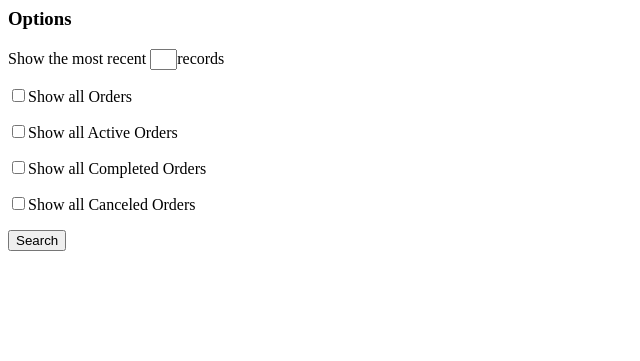
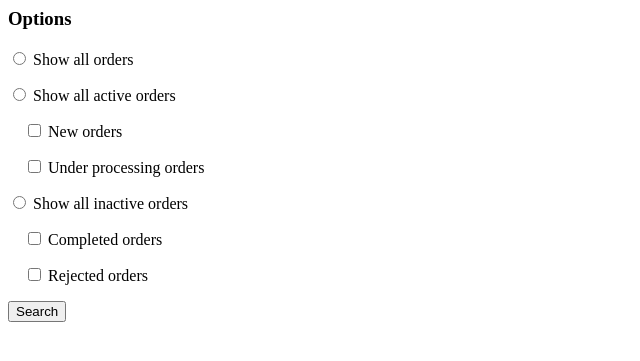
Before and after one commit to COMP231-S62G1/FoodOrderSystem062Sec62G1, a PHP site: page /operatorLeftMenu.php in a window 1280 px wide. Shown: the top 361 px of the page, without its empty margins (0-640 px from the left). Run offline with PHP 8.4, Linux system fonts and the light colour scheme; data that the repository does not hold is empty.

Commit message:
Implement order list filtering logics

```diff
--- a/Server/web/operator/operatorLeftMenu.php
+++ b/Server/web/operator/operatorLeftMenu.php
@@ -1,18 +1,64 @@
 	<div id="left">
 		<h3>Options</h3>
 		<p class="auto-style2">
-		Show the most recent
-		<input name="txtRecords" style="width: 27px" type="text" />records</p>
-		<p class="auto-style2">
-		<input name="ckAllOrders" type="checkbox" />Show all Orders</p>
-		<p class="auto-style2">
-		<input name="ckActiveOrders" type="checkbox" />Show all Active Orders</p>
-		<p class="auto-style2">
-		<input name="ckActiveOrders0" type="checkbox" />Show all Completed Orders</p>
-		<p class="auto-style2">
-		<input name="ckActiveOrders1" type="checkbox" />Show all Canceled Orders</p>
+		<input name="listType" type="radio" value="all" id="typeAll"
+<?php
+    if($rdoType == "all")
+        echo " checked";
+?>
+               /> Show all orders</p>
+        <p class="auto-style2">
+		<input name="listType" type="radio" value="active" id="typeActive"
+<?php
+    if($rdoType == "active")
+        echo " checked";
+?>
+               /> Show all active orders</p>
+            <p class="auto-style2">
+            &nbsp;&nbsp;&nbsp;&nbsp;<input name="new" type="checkbox" id="activeNew"
+<?php
+    if($rdoType == "active"){
+        if($chkOption == "all" || $chkOption == "new")
+            echo " checked";
+    }
+?>
+                                           /> New orders</p>
+            <p class="auto-style2">
+            &nbsp;&nbsp;&nbsp;&nbsp;<input name="confirmed" type="checkbox" id="activeConfirmed"
+<?php
+    if($rdoType == "active"){
+        if($chkOption == "all" || $chkOption == "confirmed")
+            echo " checked";
+    }
+?>
+                                           /> Under processing orders</p>
+        <p class="auto-style2">
+		<input name="listType" type="radio" value="inactive" id="typeInactive"
+<?php
+    if($rdoType == "inactive")
+        echo " checked";
+?>
+               /> Show all inactive orders</p>
+            <p class="auto-style2">
+            &nbsp;&nbsp;&nbsp;&nbsp;<input name="completed" type="checkbox" id="inactiveCompleted"
+<?php
+    if($rdoType == "inactive"){
+        if($chkOption == "all" || $chkOption == "complteded")
+            echo " checked";
+    }
+?>
+                                           /> Completed orders</p>
+            <p class="auto-style2">
+            &nbsp;&nbsp;&nbsp;&nbsp;<input name="rejected" type="checkbox" id="inactiveRejected"
+<?php
+    if($rdoType == "inactive"){
+        if($chkOption == "all" || $chkOption == "rejected")
+            echo " checked";
+    }
+?>
+                                           /> Rejected orders</p>
 		<p class="auto-style3">
-		<button name="btnSearch" >
+		<button name="btnSearch" onclick="reLocate()">
 		<div >	Search </div>
 		</button>
 		&nbsp;
```
Also changed, not shown: Server/web/operator/operatorHeader.php (+0 -15 lines), Server/web/operator/orderoperate.php (+92 -1 lines).
